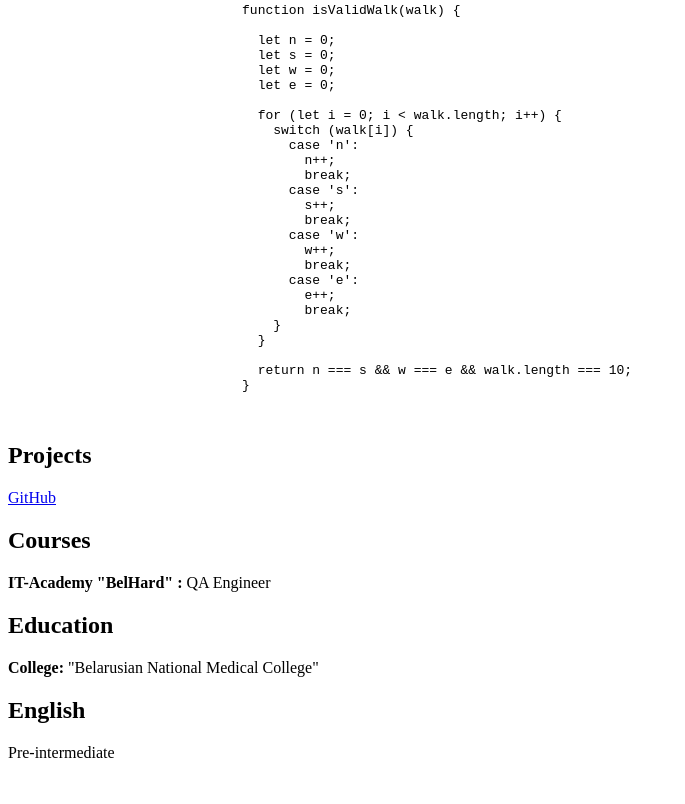
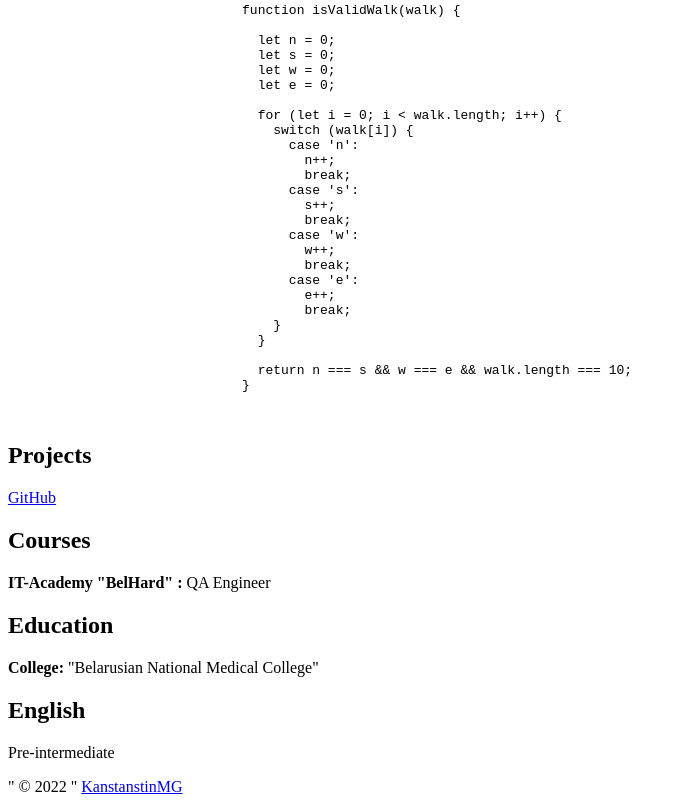
Before and after one commit to KanstanstinMG/rsschool-cv, a plain HTML site: page index.html in a window 1280 px wide. Shown: the part 1170-1974 px from the top of the page, without its empty margins (0-685 px from the left). Before the commit the page ends 1948 px from the top, so only its background shows below. Drawn offline with Linux system fonts and the light colour scheme; files that its build step writes are made by us from their sources.

Commit message:
feat: added footer info

```diff
--- a/index.html
+++ b/index.html
@@ -209,5 +209,16 @@
             </div>
         </div>
     </main>
+    <footer class="footer">
+        <div class="container">
+            <div class="footer-container">
+                <div>
+                    " © 2022 "
+                    <a href="https://github.com/KanstanstinMG" class="github nav-link" target="_blank">KanstanstinMG</a>
+                </div>
+                <a href="https://rs.school/js/" class="rss" target="_blank"></a>
+            </div>
+        </div>
+    </footer>
 </body>
 </html>
```
